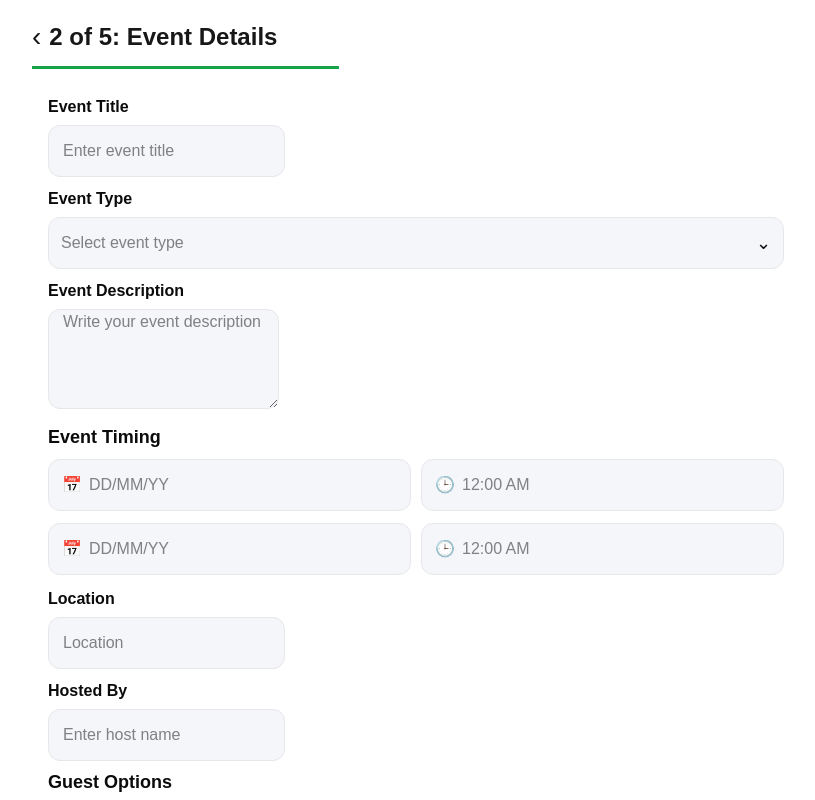
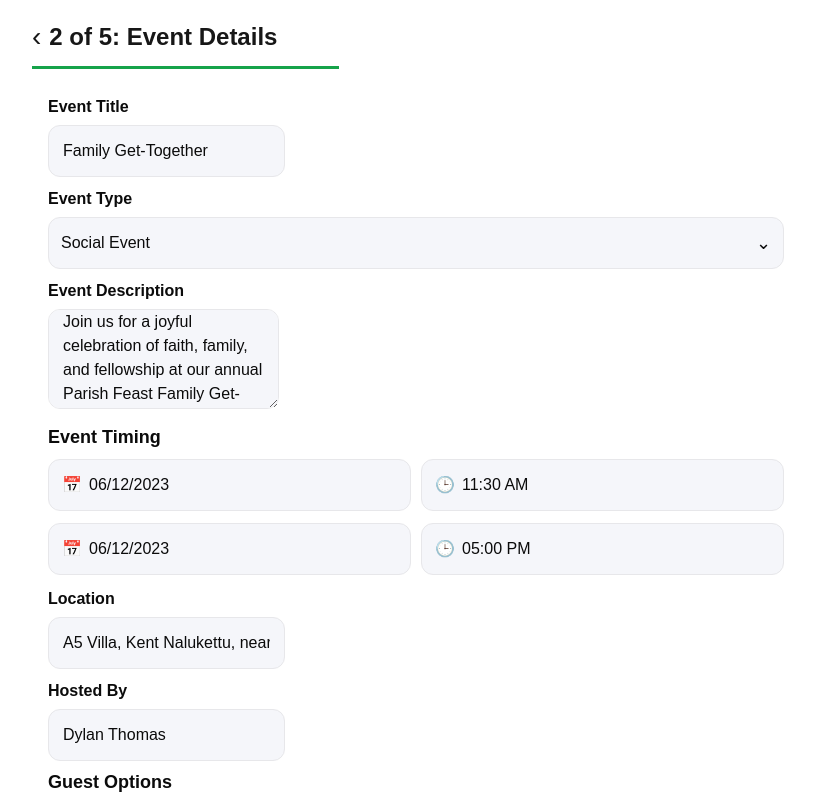
Before and after one commit to Soulemane12/eventsinsta, a Next.js app: page /create-event/details in a window 1280 px wide. Shown: the top 800 px of the page, without its empty margins (224-1039 px from the left). Built offline with nearby package versions, Linux system fonts and the light colour scheme.

Commit message:
feat(create-event): add functional dropdown, sample data, and enhanced customize step with visible editable areas

```diff
--- a/src/app/create-event/customize/page.tsx
+++ b/src/app/create-event/customize/page.tsx
@@ -25,9 +25,16 @@ export default function CustomizePage() {
         />
         <button style={styles.editPill as React.CSSProperties} aria-label="Edit poster">✎</button>
 
-        <div style={{ ...styles.dash, top: 110, height: 36 }} />
-        <div style={{ ...styles.dash, top: 200, height: 70 }} />
-        <div style={{ ...styles.dash, top: 310, height: 36 }} />
+        {/* Editable content areas with better visibility */}
+        <div style={{ ...styles.dash, top: 110, height: 36, background: "rgba(255,255,255,0.1)", borderColor: "#3B82F6" }}>
+          <div style={{ padding: "8px 12px", color: "#1F2937", fontSize: 14, fontWeight: 600 }}>Event Title</div>
+        </div>
+        <div style={{ ...styles.dash, top: 200, height: 70, background: "rgba(255,255,255,0.1)", borderColor: "#3B82F6" }}>
+          <div style={{ padding: "8px 12px", color: "#1F2937", fontSize: 12 }}>Event Description</div>
+        </div>
+        <div style={{ ...styles.dash, top: 310, height: 36, background: "rgba(255,255,255,0.1)", borderColor: "#3B82F6" }}>
+          <div style={{ padding: "8px 12px", color: "#1F2937", fontSize: 14, fontWeight: 600 }}>Date & Time</div>
+        </div>
       </div>
 
       <button style={styles.cta as React.CSSProperties} onClick={() => router.push("/create-event/details")}>
@@ -50,7 +57,7 @@ const styles = {
   posterWrap: { position: "relative" as const, width: 320, height: 480, margin: "20px auto 0" },
   poster: { width: "100%", height: "100%", borderRadius: 8, objectFit: "cover" as const },
   editPill: { position: "absolute" as const, right: 10, top: 10, backgroundColor: COLORS.primary, width: 34, height: 34, borderRadius: 8, color: "#fff", display: "grid", placeItems: "center", border: 0, cursor: "pointer" },
-  dash: { position: "absolute" as const, left: 24, right: 24, borderWidth: 1.5, borderStyle: "dashed", borderColor: "#60A5FA", borderRadius: 6 },
+  dash: { position: "absolute" as const, left: 24, right: 24, borderWidth: 2, borderStyle: "dashed", borderRadius: 6 },
 
   cta: { marginTop: 24, height: 56, borderRadius: 12, backgroundColor: COLORS.primary, display: "flex", alignItems: "center", justifyContent: "center", width: "100%", maxWidth: 640, marginInline: "auto", border: 0, cursor: "pointer" },
   ctaText: { color: "#fff", fontWeight: 700 as const, fontSize: 16 },
--- a/src/app/create-event/details/page.tsx
+++ b/src/app/create-event/details/page.tsx
@@ -6,6 +6,21 @@ import { useRouter } from "next/navigation";
 export default function DetailsPage() {
   const router = useRouter();
   const [hideGuestList, setHideGuestList] = useState(false);
+  const [formData, setFormData] = useState({
+    title: "Family Get-Together",
+    type: "Social Event",
+    description: "Join us for a joyful celebration of faith, family, and fellowship at our annual Parish Feast Family Get-Together! Let us spend quality time with each other and create new memories that will last a lifetime.",
+    startDate: "06/12/2023",
+    startTime: "11:30 AM",
+    endDate: "06/12/2023",
+    endTime: "05:00 PM",
+    location: "A5 Villa, Kent Nalukettu, near Udhyan Auditorium, Vennala, Kochi, Kerala-682028",
+    host: "Dylan Thomas"
+  });
+
+  const handleInputChange = (field: string, value: string) => {
+    setFormData(prev => ({ ...prev, [field]: value }));
+  };
 
   return (
     <div style={{ minHeight: "100vh", background: "#fff" }}>
@@ -18,32 +33,86 @@ export default function DetailsPage() {
 
         <div style={{ padding: 16, color: "#0B0B0B" }}>
           <Label>Event Title</Label>
-          <Input placeholder="Enter event title" />
+          <Input
+            placeholder="Enter event title"
+            value={formData.title}
+            onChange={(e) => handleInputChange('title', e.target.value)}
+          />
 
           <Label>Event Type</Label>
           <div style={inputRow}>
-            <input placeholder="Select event type" style={inputFlex} />
+            <input
+              placeholder="Select event type"
+              style={inputFlex}
+              value={formData.type}
+              onChange={(e) => handleInputChange('type', e.target.value)}
+            />
             <span style={{ fontSize: 18, marginLeft: 8 }}>⌄</span>
           </div>
 
           <Label>Event Description</Label>
-          <textarea placeholder="Write your event description" style={{ ...input, height: 100, color: "#0B0B0B" }} />
+          <textarea
+            placeholder="Write your event description"
+            style={{ ...input, height: 100, color: "#0B0B0B" }}
+            value={formData.description}
+            onChange={(e) => handleInputChange('description', e.target.value)}
+          />
 
           <h3 style={subhead}>Event Timing</h3>
           <div style={{ display: "flex", gap: 10, marginBottom: 12 }}>
-            <div style={{ ...inputRow, flex: 1 }}><span style={leadIcon}>📅</span><input placeholder="DD/MM/YY" style={{ ...inputFlex, color: "#0B0B0B" }} /></div>
-            <div style={{ ...inputRow, flex: 1 }}><span style={leadIcon}>🕒</span><input placeholder="12:00 AM" style={{ ...inputFlex, color: "#0B0B0B" }} /></div>
+            <div style={{ ...inputRow, flex: 1 }}>
+              <span style={leadIcon}>📅</span>
+              <input
+                placeholder="DD/MM/YY"
+                style={{ ...inputFlex, color: "#0B0B0B" }}
+                value={formData.startDate}
+                onChange={(e) => handleInputChange('startDate', e.target.value)}
+              />
+            </div>
+            <div style={{ ...inputRow, flex: 1 }}>
+              <span style={leadIcon}>🕒</span>
+              <input
+                placeholder="12:00 AM"
+                style={{ ...inputFlex, color: "#0B0B0B" }}
+                value={formData.startTime}
+                onChange={(e) => handleInputChange('startTime', e.target.value)}
+              />
+            </div>
           </div>
           <div style={{ display: "flex", gap: 10, marginBottom: 12 }}>
-            <div style={{ ...inputRow, flex: 1 }}><span style={leadIcon}>📅</span><input placeholder="DD/MM/YY" style={{ ...inputFlex, color: "#0B0B0B" }} /></div>
-            <div style={{ ...inputRow, flex: 1 }}><span style={leadIcon}>🕒</span><input placeholder="12:00 AM" style={{ ...inputFlex, color: "#0B0B0B" }} /></div>
+            <div style={{ ...inputRow, flex: 1 }}>
+              <span style={leadIcon}>📅</span>
+              <input
+                placeholder="DD/MM/YY"
+                style={{ ...inputFlex, color: "#0B0B0B" }}
+                value={formData.endDate}
+                onChange={(e) => handleInputChange('endDate', e.target.value)}
+              />
+            </div>
+            <div style={{ ...inputRow, flex: 1 }}>
+              <span style={leadIcon}>🕒</span>
+              <input
+                placeholder="12:00 AM"
+                style={{ ...inputFlex, color: "#0B0B0B" }}
+                value={formData.endTime}
+                onChange={(e) => handleInputChange('endTime', e.target.value)}
+              />
+            </div>
           </div>
 
           <Label>Location</Label>
-          <Input placeholder="Location" />
+          <Input
+            placeholder="Location"
+            value={formData.location}
+            onChange={(e) => handleInputChange('location', e.target.value)}
+          />
 
           <Label>Hosted By</Label>
-          <Input placeholder="Enter host name" />
+          <Input
+            placeholder="Enter host name"
+            value={formData.host}
+            onChange={(e) => handleInputChange('host', e.target.value)}
+          />
 
           <h3 style={subhead}>Guest Options</h3>
           <div style={{ color: "#0B0B0B", marginBottom: 8 }}>Hide the guest list from attendees for this event</div>
--- a/src/app/create-event/page.tsx
+++ b/src/app/create-event/page.tsx
@@ -1,4 +1,13 @@
+"use client";
+
+import React, { useState } from "react";
+import { useRouter } from "next/navigation";
+
 export default function CreateEventPage() {
+  const router = useRouter();
+  const [selectedType, setSelectedType] = useState("");
+  const [showDropdown, setShowDropdown] = useState(false);
+
   return (
     <div style={{ minHeight: "100vh", background: "#fff" }}>
       <div style={{ maxWidth: 900, margin: "0 auto", padding: 16 }}>
@@ -9,9 +18,35 @@ export default function CreateEventPage() {
 
         <div style={{ background: "#3E1C87", marginTop: 8, padding: 16, borderRadius: 8 }}>
           <div style={{ color: "#E9E1FF", fontWeight: 700, marginBottom: 6 }}>Event Type</div>
-          <div style={{ background: "rgba(255,255,255,0.12)", borderRadius: 12, height: 48, display: "flex", alignItems: "center", paddingInline: 14, color: "#fff" }}>
-            <input placeholder="Select event type" style={{ flex: 1, height: "100%", background: "transparent", border: 0, outline: "none", color: "#fff" }} />
-            <span style={{ fontSize: 18, opacity: 0.9, color: "#fff" }}>⌄</span>
+          <div style={{ position: "relative" }}>
+            <div
+              style={{ background: "rgba(255,255,255,0.12)", borderRadius: 12, height: 48, display: "flex", alignItems: "center", paddingInline: 14, color: "#fff", cursor: "pointer" }}
+              onClick={() => setShowDropdown(!showDropdown)}
+            >
+              <input
+                placeholder="Select event type"
+                value={selectedType}
+                onChange={(e) => setSelectedType(e.target.value)}
+                style={{ flex: 1, height: "100%", background: "transparent", border: 0, outline: "none", color: "#fff" }}
+              />
+              <span style={{ fontSize: 18, opacity: 0.9, color: "#fff" }}>⌄</span>
+            </div>
+            {showDropdown && (
+              <div style={{ position: "absolute", top: "100%", left: 0, right: 0, background: "#fff", borderRadius: 8, marginTop: 4, boxShadow: "0 4px 12px rgba(0,0,0,0.15)", zIndex: 10 }}>
+                {DEFAULT_CATEGORIES.map((category) => (
+                  <div
+                    key={category.id}
+                    style={{ padding: 12, cursor: "pointer", color: "#1f2937", borderBottom: "1px solid #f3f4f6" }}
+                    onClick={() => {
+                      setSelectedType(category.title);
+                      setShowDropdown(false);
+                    }}
+                  >
+                    {category.title}
+                  </div>
+                ))}
+              </div>
+            )}
           </div>
         </div>
 
```
